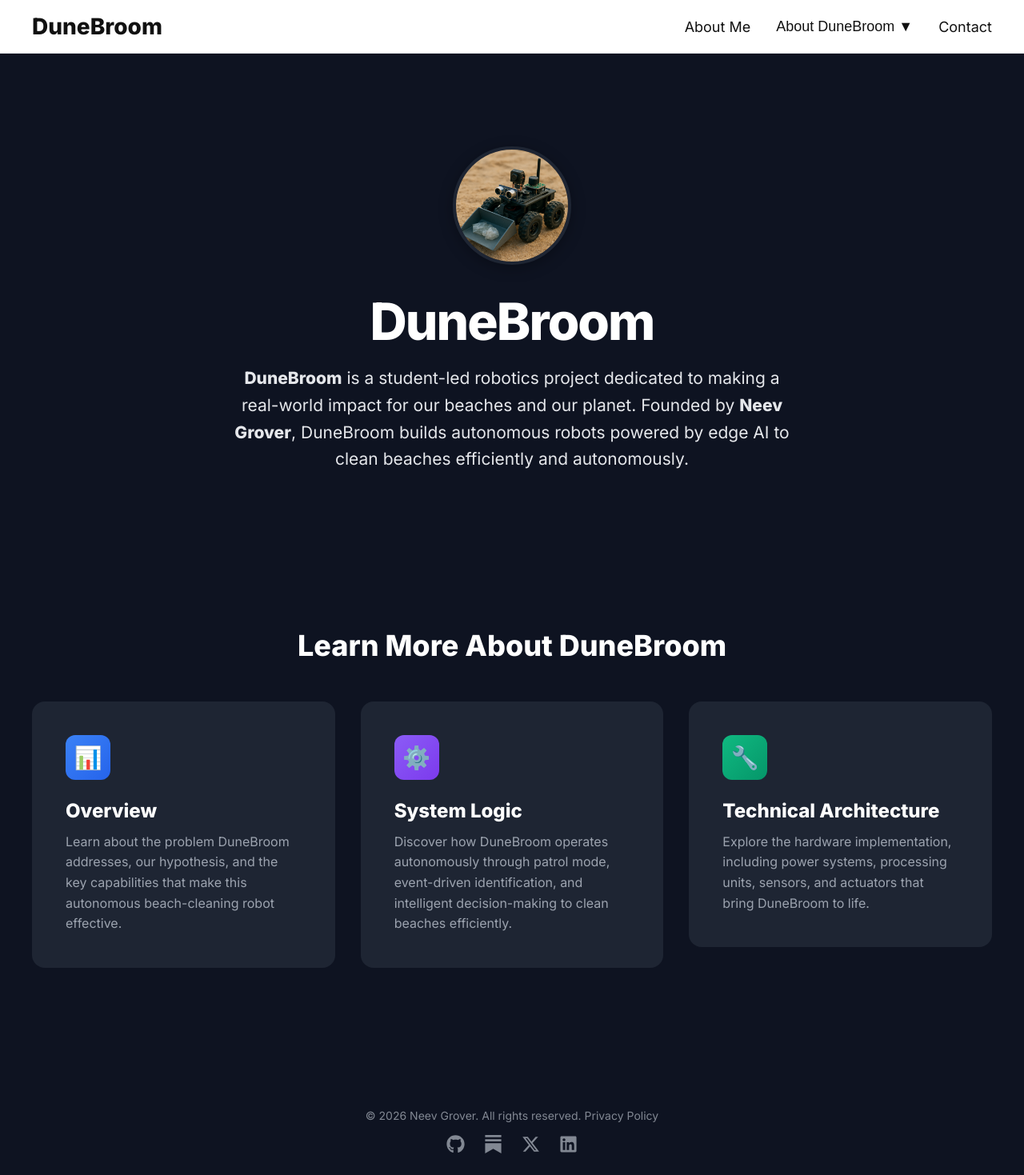
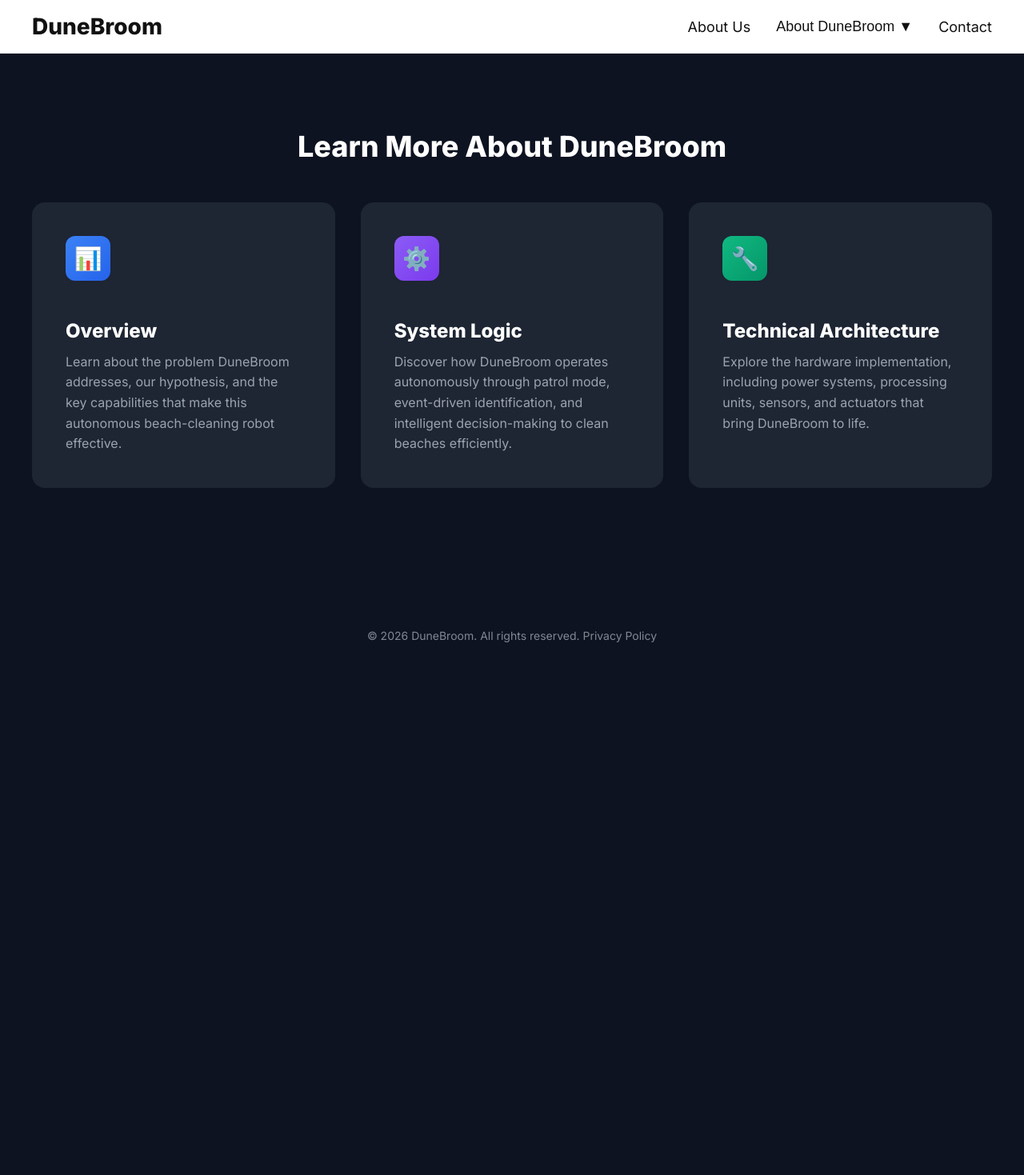
Before and after one commit to groverneev/DuneBroom_Website, a Next.js app: page /about_dunebroom in a window 1280 px wide. Shown: the whole page at 80% size. After the commit the page ends 827 px from the top, so only its background shows below. Built offline with nearby package versions, Linux system fonts and the light colour scheme.

Commit message:
many changes

```diff
--- a/app/about_dunebroom/page.tsx
+++ b/app/about_dunebroom/page.tsx
@@ -1,68 +1,15 @@
 "use client";
-import Image from "next/image";
 import Link from "next/link";
 
 export default function AboutPage() {
   return (
     <main style={{ background: "#0E1321", fontFamily: "Inter, sans-serif" }}>
-      {/* ───────── HERO SECTION ───────── */}
-      <section
-        id="hero"
-        style={{
-          minHeight: "70vh",
-          display: "flex",
-          flexDirection: "column",
-          justifyContent: "center",
-          alignItems: "center",
-          background: "#0E1321",
-          color: "#fff",
-          textAlign: "center",
-          padding: "4rem 2rem 2rem 2rem",
-        }}
-      >
-        {/* --- Robot Image --- */}
-        <div style={{ flex: "none", marginBottom: "2rem" }}>
-          <Image
-            src="/dunebroom_robot.png"
-            alt="DuneBroom Robot"
-            width={140}
-            height={140}
-            style={{
-              borderRadius: "50%",
-              border: "4px solid #1e2533",
-              boxShadow: "0 4px 18px rgba(0,0,0,0.3)",
-              background: "#1e2533",
-              display: "block",
-              margin: 0,
-            }}
-          />
-        </div>
-
-        <h1
-          style={{
-            fontSize: 64,
-            fontWeight: 800,
-            letterSpacing: "-0.03em",
-            margin: 0,
-            marginBottom: "1rem",
-          }}
-        >
-          DuneBroom
-        </h1>
-        <p style={{ fontSize: 21, maxWidth: 700, margin: "0 auto 3rem auto", lineHeight: 1.6, color: "#e5e7eb" }}>
-          <b>DuneBroom</b> is a student-led robotics project dedicated to making
-          a real-world impact for our beaches and our planet. Founded by{" "}
-          <b>Neev Grover</b>, DuneBroom builds autonomous robots powered by edge
-          AI to clean beaches efficiently and autonomously.
-        </p>
-      </section>
-
       {/* ───────── NAVIGATION CARDS SECTION ───────── */}
       <section
         style={{
           maxWidth: 1200,
           margin: "0 auto",
-          padding: "2rem 2rem 6rem 2rem",
+          padding: "4rem 2rem 6rem 2rem",
         }}
       >
         <h2
@@ -81,6 +28,7 @@ export default function AboutPage() {
             display: "grid",
             gridTemplateColumns: "repeat(auto-fit, minmax(300px, 1fr))",
             gap: "2rem",
+            alignItems: "stretch",
           }}
         >
           {/* Overview Card */}
@@ -88,7 +36,8 @@ export default function AboutPage() {
             href="/about_dunebroom/overview"
             style={{
               textDecoration: "none",
-              display: "block",
+              display: "flex",
+              height: "100%",
             }}
           >
             <div
@@ -99,6 +48,9 @@ export default function AboutPage() {
                 transition: "transform 0.2s, box-shadow 0.2s",
                 cursor: "pointer",
                 border: "2px solid transparent",
+                width: "100%",
+                display: "flex",
+                flexDirection: "column",
               }}
               onMouseEnter={(e) => {
                 e.currentTarget.style.transform = "translateY(-4px)";
@@ -142,6 +94,7 @@ export default function AboutPage() {
                   color: "#9ca3af",
                   lineHeight: 1.6,
                   margin: 0,
+                  flexGrow: 1,
                 }}
               >
                 Learn about the problem DuneBroom addresses, our hypothesis, and
@@ -156,7 +109,8 @@ export default function AboutPage() {
             href="/about_dunebroom/system-logic"
             style={{
               textDecoration: "none",
-              display: "block",
+              display: "flex",
+              height: "100%",
             }}
           >
             <div
@@ -167,6 +121,9 @@ export default function AboutPage() {
                 transition: "transform 0.2s, box-shadow 0.2s",
                 cursor: "pointer",
                 border: "2px solid transparent",
+                width: "100%",
+                display: "flex",
+                flexDirection: "column",
               }}
               onMouseEnter={(e) => {
                 e.currentTarget.style.transform = "translateY(-4px)";
@@ -210,6 +167,7 @@ export default function AboutPage() {
                   color: "#9ca3af",
                   lineHeight: 1.6,
                   margin: 0,
+                  flexGrow: 1,
                 }}
               >
                 Discover how DuneBroom operates autonomously through patrol mode,
@@ -224,7 +182,8 @@ export default function AboutPage() {
             href="/about_dunebroom/technical-architecture"
             style={{
               textDecoration: "none",
-              display: "block",
+              display: "flex",
+              height: "100%",
             }}
           >
             <div
@@ -235,6 +194,9 @@ export default function AboutPage() {
                 transition: "transform 0.2s, box-shadow 0.2s",
                 cursor: "pointer",
                 border: "2px solid transparent",
+                width: "100%",
+                display: "flex",
+                flexDirection: "column",
               }}
               onMouseEnter={(e) => {
                 e.currentTarget.style.transform = "translateY(-4px)";
@@ -278,6 +240,7 @@ export default function AboutPage() {
                   color: "#9ca3af",
                   lineHeight: 1.6,
                   margin: 0,
+                  flexGrow: 1,
                 }}
               >
                 Explore the hardware implementation, including power systems,
--- a/app/page.tsx
+++ b/app/page.tsx
@@ -1,5 +1,5 @@
 import ContactSection from "@/components/ContactSection";
-import AboutMeSection from "@/components/AboutMeSection";
+import AboutDuneBroomSection from "@/components/AboutDuneBroomSection";
 
 export default function Home() {
   return (
@@ -61,7 +61,7 @@ export default function Home() {
       </section>
 
       {/* ───────── ABOUT ME SECTION ───────── */}
-      <AboutMeSection />
+      <AboutDuneBroomSection />
 
       {/* CONTACT SECTION */}
       <ContactSection />
--- a/components/Footer.tsx
+++ b/components/Footer.tsx
@@ -15,7 +15,7 @@ export default function Footer() {
         fontSize: 14,
       }}
     >
-      &copy; {new Date().getFullYear()} Neev Grover. All rights reserved.{" "}
+      &copy; {new Date().getFullYear()} DuneBroom. All rights reserved.{" "}
       <a
         href="/privacy-policy"
         style={{
@@ -28,48 +28,6 @@ export default function Footer() {
       >
         Privacy Policy
       </a>
-      {/* Social Media Icons */}
-      <div style={{ marginTop: 16 }}>
-        {/* GitHub */}
-        <a
-          href="https://github.com/groverneev"
-          target="_blank"
-          rel="noopener noreferrer"
-          style={{ color: "#828893", margin: "0 12px" }}
-        >
-          <FaGithub size={23} />
-        </a>
-
-        {/* Substack */}
-        <a
-          href="https://techunpacked.substack.com"
-          target="_blank"
-          rel="noopener noreferrer"
-          style={{ color: "#828893", margin: "0 12px" }}
-        >
-          <SiSubstack size={23} />
-        </a>
-
-        {/* X */}
-        <a
-          href="https://x.com/groverneev01"
-          target="_blank"
-          rel="noopener noreferrer"
-          style={{ color: "#828893", margin: "0 12px" }}
-        >
-          <FaXTwitter size={23} />
-        </a>
-
-        {/* LinkedIn */}
-        <a
-          href="https://www.linkedin.com/in/neevgrover/"
-          target="_blank"
-          rel="noopener noreferrer"
-          style={{ color: "#828893", margin: "0 12px" }}
-        >
-          <FaLinkedin size={23} />
-        </a>
-      </div>
     </footer>
   );
 }
--- a/components/Navbar.tsx
+++ b/components/Navbar.tsx
@@ -4,7 +4,7 @@ import { useRouter, usePathname } from "next/navigation";
 import Link from "next/link";
 
 const navLinks = [
-  { href: "/about_me", label: "About Me" },
+  { href: "/about_us", label: "About Us" },
   {
     href: "/about_dunebroom",
     label: "About DuneBroom",
```
Also changed, not shown: components/AboutDuneBroomSection.tsx (renamed from components/AboutMeSection.tsx, +4 -5 lines), components/ContactSection.tsx (+1 -11 lines), app/about_us/page.tsx (renamed from app/about_me/page.tsx).
